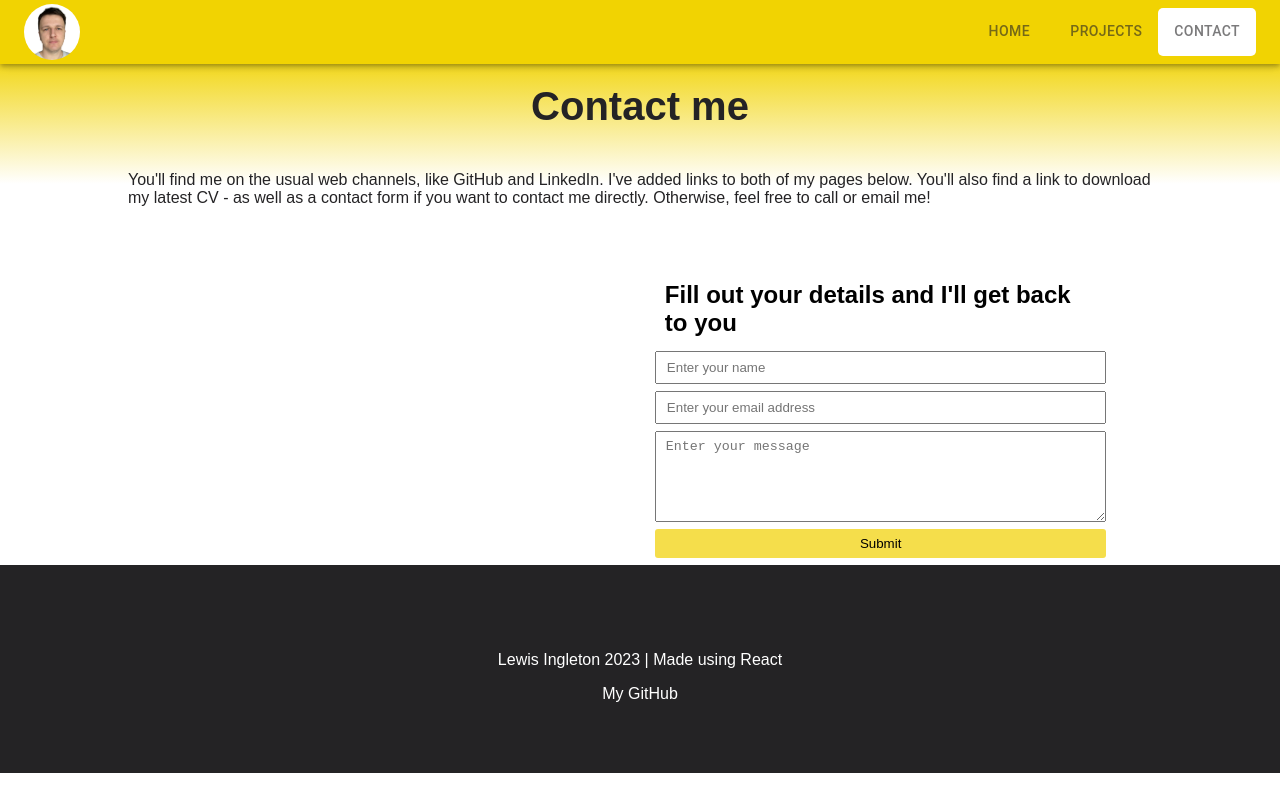
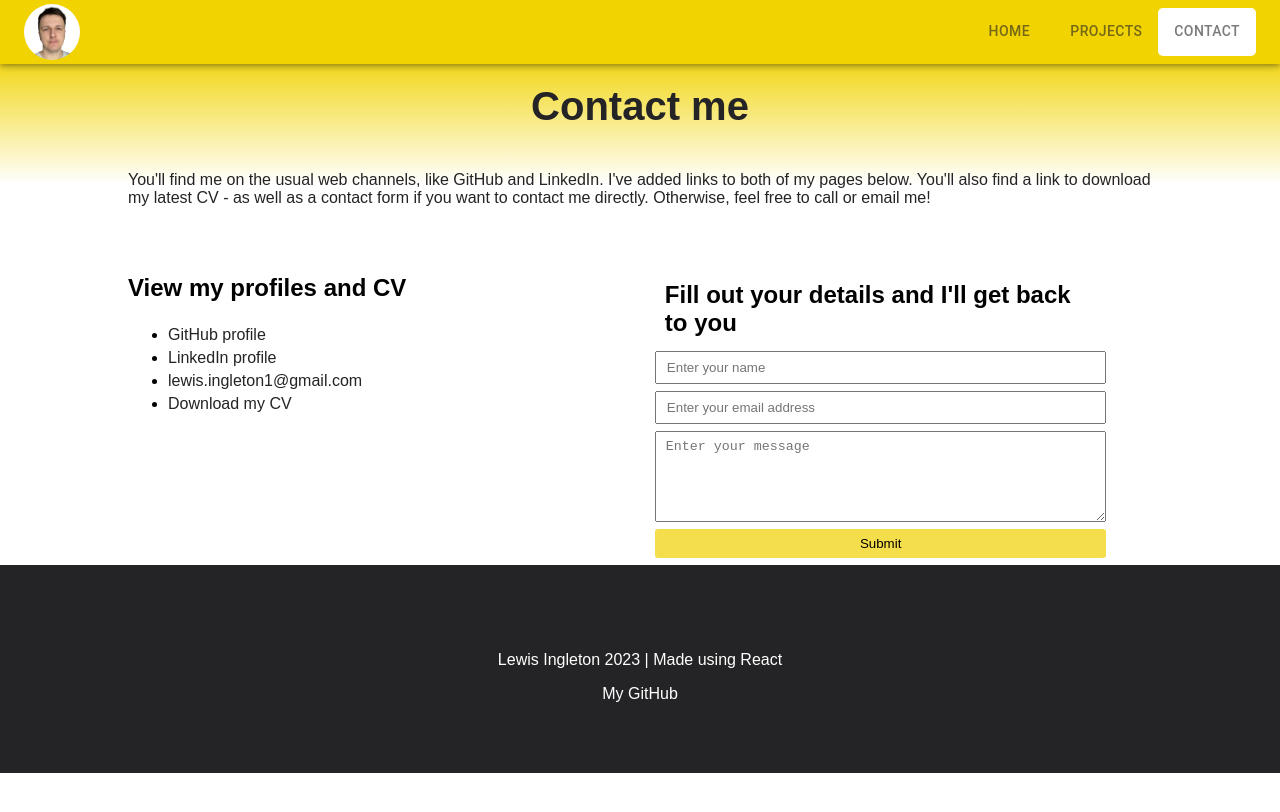
Before and after one commit to lewis-ingleton/portfolio-created-with-react, a React (Create React App) app in the folder li-portfolio-app/: page /contact in a window 1280 px wide. Shown: the top 812 px of the page. Built offline with nearby package versions, Linux system fonts and the light colour scheme.

Commit message:
added list component

```diff
--- a/li-portfolio-app/src/components/contact-list/ContactList.css
+++ b/li-portfolio-app/src/components/contact-list/ContactList.css
@@ -0,0 +1,14 @@
+
+ul>li {
+ margin-bottom: 5px;
+}
+
+ul>li>a {
+    text-decoration: none;
+    color: #242325;
+}
+
+ul>li>a:hover {
+    text-decoration: underline;
+    color: #F1D302;
+}
--- a/li-portfolio-app/src/components/contact-list/ContactList.js
+++ b/li-portfolio-app/src/components/contact-list/ContactList.js
@@ -0,0 +1,29 @@
+import React  from "react";
+
+import './ContactList.css'
+
+function ContactList() {
+    return (
+        <>
+         <h3>View my profiles and CV</h3>
+            <ul>
+                <li>
+                    <a href="https://github.com/lewis-ingleton" target="blank">GitHub profile</a>
+                </li>
+                <li>
+                    <a href="https://www.linkedin.com/in/lewis-ingleton/" target="blank">LinkedIn profile</a>
+                </li>
+                <li>
+                    <a href="mailto:lewis.ingleton1@gmail.com" target="blank">lewis.ingleton1@gmail.com</a>
+                </li>
+                <li>
+                    <a href="#" target="blank">Download my CV</a>
+                </li>
+
+            </ul>
+        </>
+
+    )
+}
+
+export default ContactList;
--- a/li-portfolio-app/src/components/section-2-column/Section2Column.css
+++ b/li-portfolio-app/src/components/section-2-column/Section2Column.css
@@ -5,6 +5,7 @@
     margin: auto;
     max-width: 1300px;
 
+
 }
 
 .col {
--- a/li-portfolio-app/src/components/section-2-column/Section2Column.js
+++ b/li-portfolio-app/src/components/section-2-column/Section2Column.js
@@ -2,16 +2,15 @@ import React from "react";
 
 import './Section2Column.css'
 
-import ContactForm from "../contact-form/ContactForm";
 
-function TwoColumn() {
+function TwoColumn(props) {
 
 
     return (
         <>
         <div className="twoColumn">
-            <div className="col"></div>
-            <div className="col"><ContactForm /></div>
+            <div className="col">{props.leftColumn}</div>
+            <div className="col">{props.rightColumn}</div>
 
         </div>
         </>
--- a/li-portfolio-app/src/pages/Contact.js
+++ b/li-portfolio-app/src/pages/Contact.js
@@ -9,18 +9,21 @@ import React from "react";
 // Components
 import SmallHeader from "../components/small-header/SmallHeader";
 import ContactForm from "../components/contact-form/ContactForm";
-import Section2Columns from "../components/section-2-column/Section2Column"
+import Section2Columns from "../components/section-2-column/Section2Column";
+import ContactList from "../components/contact-list/ContactList";
 
 
 function Contact() {
     const title = 'Contact me'
     const subTitle = `You'll find me on the usual web channels, like GitHub and LinkedIn. I've added links to both of my pages below. You'll also find a link to download my latest CV - as well as a contact form if you want to contact me directly. Otherwise, feel free to call or email me!`
+    const rightColumn = <ContactForm />
+    const leftColumn = <ContactList />
 
 
     return (
         <>
         <SmallHeader title={title} subTitle={subTitle}/>
-        <Section2Columns>
+        <Section2Columns rightColumn={rightColumn} leftColumn={leftColumn}>
 
         </Section2Columns>
         </>
--- a/li-portfolio-app/src/pages/Projects.js
+++ b/li-portfolio-app/src/pages/Projects.js
@@ -5,14 +5,20 @@ import ProjectCard from "../components/projectCard/ProjectCard"
 import projects from '../projects.json';
 import FlexWrapper from "../components/flex-wrapper/FlexWrapper";
 import SmallHeader from "../components/small-header/SmallHeader";
+import Section2Columns from "../components/section-2-column/Section2Column";
 
 
 function Projects() {
     const title = 'Projects'
     const subTitle = `Below you'll see a range of projects that I've been working on. You can view the GitHub repo for more information on each project. You can view the live link (where available).`
+
     return (
         <>
             <SmallHeader title={title} subTitle={subTitle}/>
+
+
+
+
             <div className="flex">
                 <ProjectCard
                     title={projects[0].title}
```
